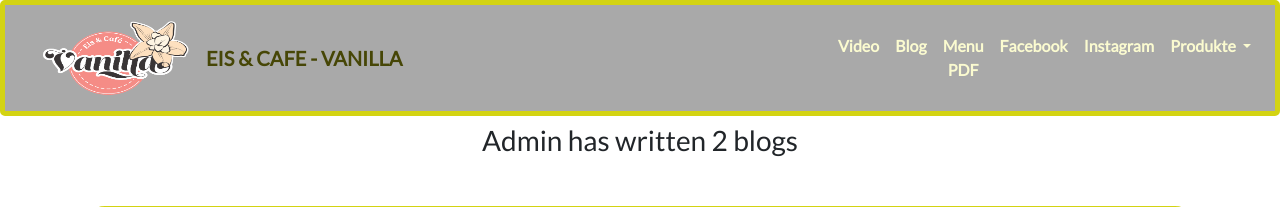
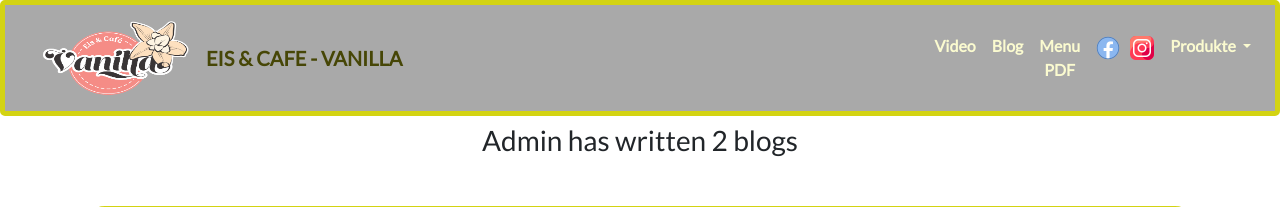
Before and after one commit to drove1983/vanila1, a Django app: page /blog/ in a window 1280 px wide. Shown: the top 207 px of the page. Run offline with Django 4.2, Linux system fonts and the light colour scheme; data comes from the database, SQL or seed files in the repository; some libraries are stand-ins or nearby versions.

Commit message:
nova izmjena za blog1

```diff
--- a/portfolio/static/css/custom.css
+++ b/portfolio/static/css/custom.css
@@ -249,3 +249,19 @@ footer ul li {
 }
 
 /* CAROUSEL ----------------KRAJ------------------CAROUSEL */
+
+
+/* Stil za Facebook ikonu */
+.facebook-icon {
+  display: inline-block;
+  width: 24px; /* Postavite željenu širinu ikone */
+  height: 24px; /* Postavite željenu visinu ikone */
+  margin-right: 10px; /* Dodajte razmak s desne strane ikone */
+}
+
+/* Stil za Instagram ikonu */
+  display: inline-block;
+  width: 24px; /* Postavite željenu širinu ikone */
+  height: 24px; /* Postavite željenu visinu ikone */
+  margin-right: 10px; /* Dodajte razmak s desne strane ikone */
+}
--- a/portfolio/templates/portfolio/base.html
+++ b/portfolio/templates/portfolio/base.html
@@ -45,13 +45,16 @@
   </li>
   <li class="nav-item">
     <a class="nav-link" href="{% static 'images/menu.pdf' %}">Menu PDF</a>
-  </li>
   <li class="nav-item">
-    <a class="nav-link" href="https://www.facebook.com/profile.php/?id=100083528224447" target="_blank">Facebook</a>
-  </li>
-  <li class="nav-item">
-    <a class="nav-link" href="https://www.instagram.com/eiscafe_vanilla/" target="_blank">Instagram</a>
-  </li>
+  <a class="nav-link facebook-icon" href="https://www.facebook.com/profile.php/?id=100083528224447" target="_blank">
+    <img src="{% static 'images/facebook24.png' %}" alt="Facebook">
+  </a>
+</li>
+<li class="nav-item">
+  <a class="nav-link instagram-icon" href="https://www.instagram.com/eiscafe_vanilla/" target="_blank">
+    <img src="{% static 'images/instagram.png' %}" alt="Instagram">
+  </a>
+</li>
   <li class="nav-item dropdown">
     <a class="nav-link dropdown-toggle" id="navbarDropdown" role="button" data-toggle="dropdown" aria-haspopup="true" aria-expanded="false">
       Produkte
```
Also changed, not shown: portfolio/static/images/facebook.png (added), portfolio/static/images/facebook24.png (added), portfolio/static/images/facebook48.png (added), portfolio/static/images/instagram.png (added).
